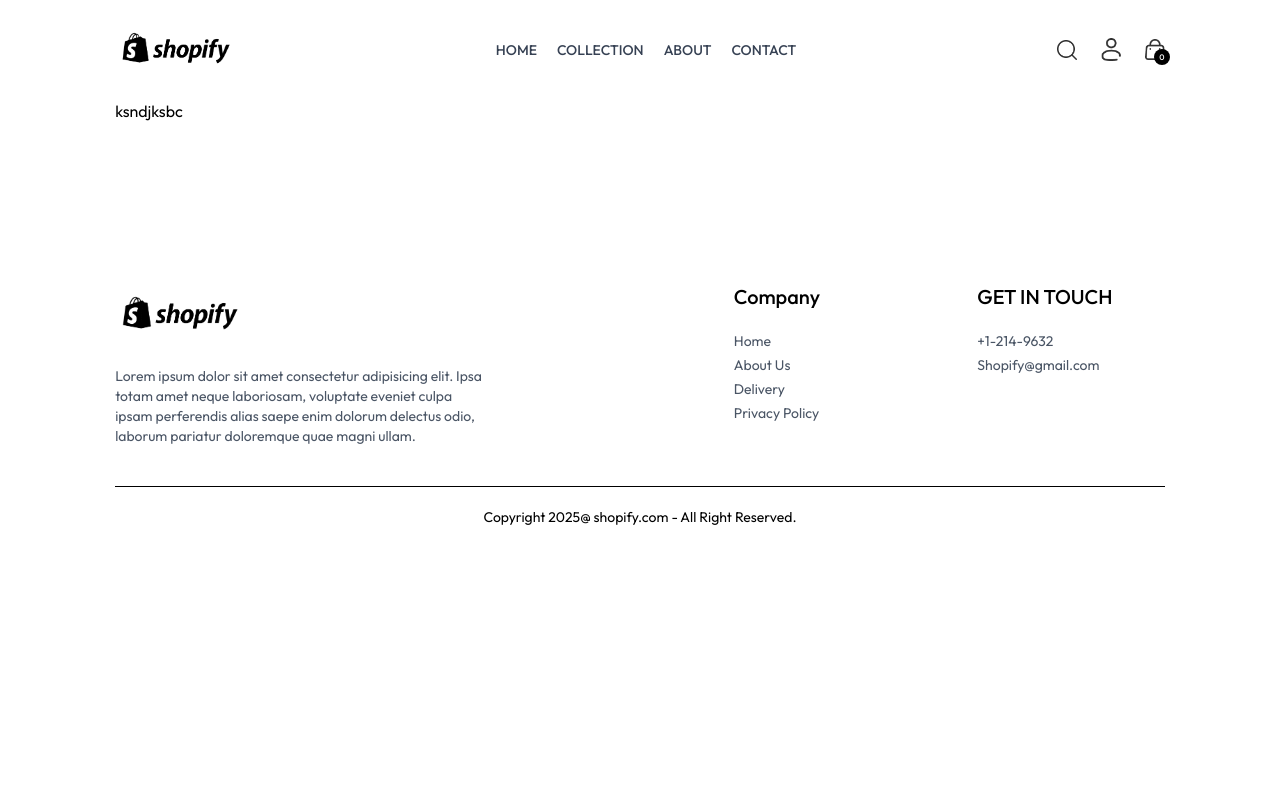
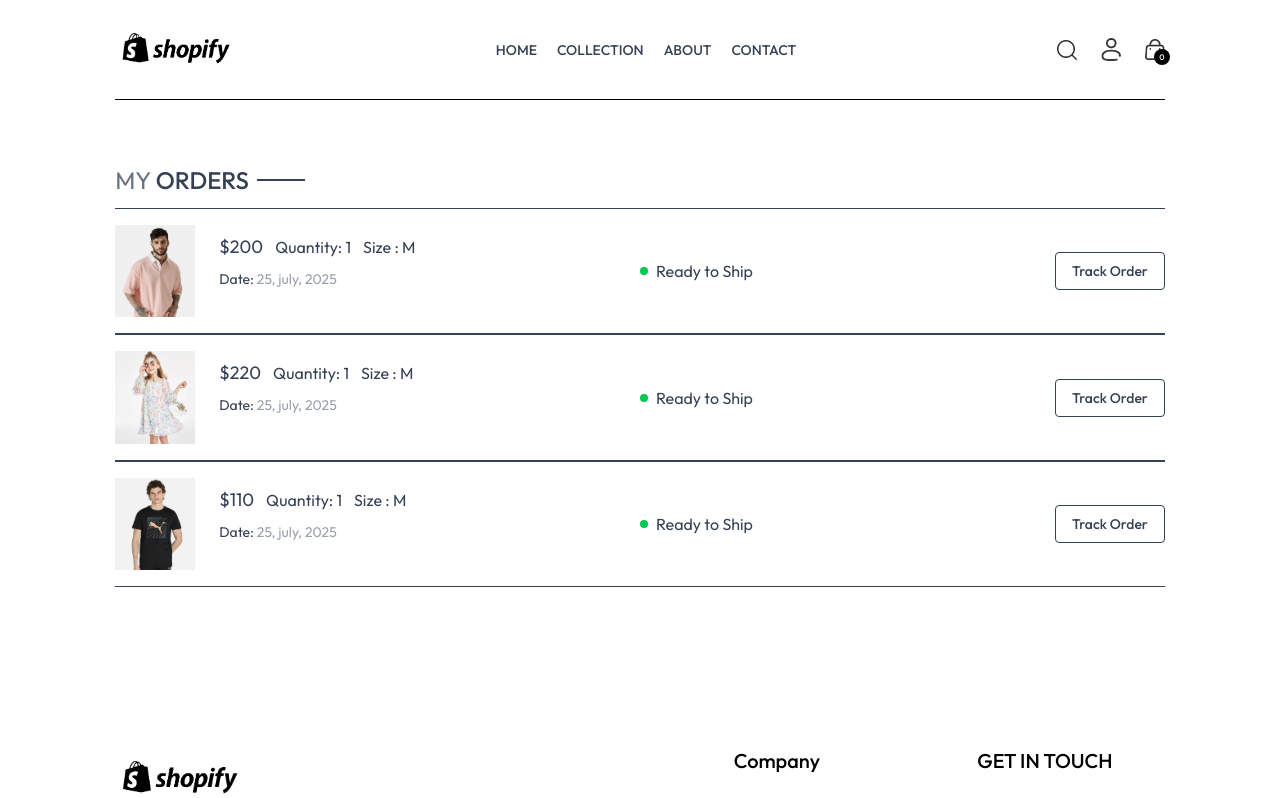
Before and after one commit to Arslansaifi012/fullstack-ecommerce-app, a React (Vite) app in the folder frontend/: page /order in a window 1280 px wide. Shown: the top 798 px of the page. Built offline with nearby package versions, Linux system fonts and the light colour scheme.

Commit message:
created login and sinup page

```diff
--- a/frontend/src/Components/Navbar.jsx
+++ b/frontend/src/Components/Navbar.jsx
@@ -43,11 +43,11 @@
 
                 <div className="group relative">
 
-                    <img src= {assets.profile_icon}  className = "w-5 cursor-pointer" alt="" />
+                    <Link to={'/login'}><img src= {assets.profile_icon}  className = "w-5 cursor-pointer" alt="" /></Link>
 
                     <div className="group-hover:block hidden absolute dropdown-menu right-0 pt-4">
 
-                        <div className="flex flex-col gap-2 w-36 py-3 px-5 bg-salate-200 text-gray-500 rounded">
+                        <div className="flex flex-col gap-2 w-36 py-3 px-5 bg-slate-200 text-gray-500 rounded">
                             <p className="cursor-pointer hover:text-black">My Profile</p>
                             <p className="cursor-pointer hover:text-black">Orders</p>
                             <p className="cursor-pointer hover:text-black">Log Out</p>
--- a/frontend/src/pages/Login.jsx
+++ b/frontend/src/pages/Login.jsx
@@ -1,9 +1,37 @@
+import { useState } from "react";
 
 const Login = () => {
+
+    const [currentState, setCurrentState]  = useState('Login') ;
+
+    const onSubmitHandler = (e) =>{
+        e.preventDefault() ;
+    }
+
     return (
-        <div>
+        <form onSubmit={onSubmitHandler} className="flex flex-col items-center w-[90%] sm:max-w-96 m-auto mt-14 gap-4 text-gray-700">
+            <div className="inline-flex items-center gap-2 mb-2 mt-10">
+                <p className="prata-regular text-3xl">{currentState}</p>
+                <hr className="border-none h-[1.5px] w-8 bg-gray-800"/>
+            </div>
 
-        </div>
+           {currentState === 'Login' ? '' : <input type="text" className="w-full px-3 py-2 border border-gray-800" placeholder="Name" required />}
+            <input type="email" className="w-full px-3 py-2 border border-gray-800" placeholder="Email" required />
+            <input type="password" className="w-full px-3 py-2 border border-gray-800" placeholder="Password" required />
+
+            <div className="w-full flex justify-between text-sm mt-[8px]">
+                <p className="cursor-pointer">Forgot your password?</p>
+                {
+                    currentState === 'Login'
+                    ? <p onClick={()=>setCurrentState('Sign Up')} className="cursor-pointer">Create Account</p>
+                    : <p onClick={()=>setCurrentState('Login')} className="cursor-pointer">Login Here</p>
+                }
+
+            </div>
+
+            <button className="bg-black text-white font-light px-8 py-2 mt-4 cursor-pointer">{currentState === 'Login'? 'Sign In' : 'Sign Up'}</button>
+
+        </form>
     )
 }
 
--- a/frontend/src/pages/Order.jsx
+++ b/frontend/src/pages/Order.jsx
@@ -1,8 +1,55 @@
+import { useContext } from "react";
+import { ShopContext } from "../Context/ShopContext";
+import Title from "../Components/Title";
 
 const Order = () => {
+
+    const {products, Currency } = useContext(ShopContext) ;
+
+
     return (
-        <div>
-<h1>ksndjksbc</h1>
+        <div className="border-t pt-16">
+
+            <div className="text-2xl">
+                <Title text1={'MY'} text2={'ORDERS'} />
+            </div>
+
+            <div>
+                {
+                    products.slice(1, 4).map((item, ind)=>(
+                        <div key={ind} className="py-4 border-t border-b text-gray-700 flex flex-col md:flex-row md:items-center md:justify-between gap-4 ">
+                            <div className="flex items-start gap-6 text-sm">
+
+                                <img className="sm:w-20 w-16" src={item.image[0]} alt="" />
+                                <div>
+                                    <p className="sm:text-base font-medium">{item.className}</p>
+                                    <div className="flex items-center gap-3 mt-2 text-base text-gray-700 ">
+                                        <p className="text-lg">{Currency}{item.price}</p>
+                                        <p>Quantity: 1</p>
+                                        <p>Size : M</p>
+                                    </div>
+                                    <p className="mt-2">Date: <span className="text-gray-400">25, july, 2025</span></p>
+                                </div>
+                            </div>
+
+                            <div className="md:w-1/2 flex justify-between">
+
+                               <div className="flex items-center gap-2">
+
+                                <p className="min-w-2 h-2 rounded-full bg-green-500"></p>
+                                <p className="text-sm md:text-base">Ready to Ship</p>
+                                </div>
+
+                                <button className="border px-4 py-2 text-sm font-medium rounded-sm">Track Order</button>
+
+
+                            </div>
+
+                        </div>
+                    ))
+                }
+            </div>
+
         </div>
     )
 } ;
```
